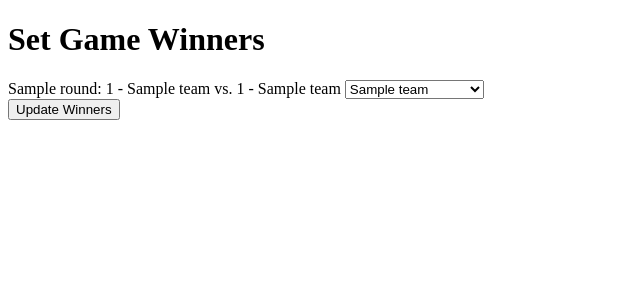
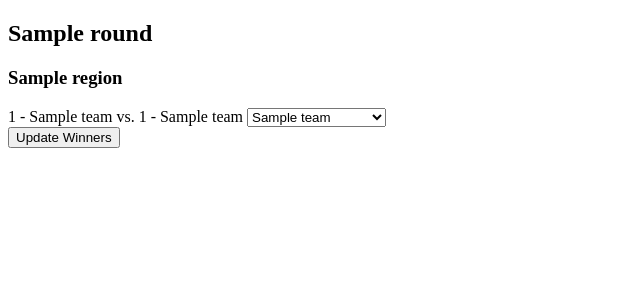
Before and after one commit to gmichnikov/madness, a Flask app: page /admin/set_winners in a window 1280 px wide. Shown: the part 71-371 px from the top of the page, without its empty margins (0-640 px from the left). Run offline with Flask 3, Linux system fonts and the light colour scheme; a user stored in the database is signed in; tables that the repository leaves empty hold one stand-in row (values such as "Sample post"); parts of the project's set-up code (start-up, migrations or seed data) failed here and were passed over.

Commit message:
Organize set_winners by round and region

```diff
--- a/app/routes.py
+++ b/app/routes.py
@@ -8,6 +8,7 @@ import os
 import csv
 from sqlalchemy import text
 import pytz
+from collections import defaultdict
 from dotenv import load_dotenv
 load_dotenv()
 
@@ -501,6 +502,12 @@ def admin_set_winners():
     games = Game.query.filter(Game.team1_id.isnot(None),
                               Game.team2_id.isnot(None)).order_by(Game.id).all()
 
+    games_by_round_and_region = defaultdict(lambda: defaultdict(list))
+    for game in games:
+        round_name = game.round.name
+        region_name = game.team1.region.name  # Assuming team1 and team2 are always in the same region
+        games_by_round_and_region[round_name][region_name].append(game)
+
     if request.method == 'POST':
         for game in games:
             selected_team_id = request.form.get(f"game_{game.id}")
@@ -515,7 +522,6 @@ def admin_set_winners():
             elif previous_winning_team_id == selected_team_id:
                 pass
             elif selected_team_id is None:   # clearing a previously set winner
-                print("Clearing a winner")
                 game.winning_team_id = None
                 next_game = Game.query.filter_by(id=game.winner_goes_to_game_id).first()
                 if next_game:
@@ -523,10 +529,9 @@ def admin_set_winners():
                         next_game.team1_id = None
                     elif next_game.team2_id == previous_winning_team_id:
                         next_game.team2_id = None
-                log_entry = LogEntry(category='Remove Winner', current_user_id=current_user.id, description=f"{current_user.email} cleared winner of game {game.id}")
+                log_entry = LogEntry(category='Remove Winner', current_user_id=current_user.id, description=f"{current_user.email} cleared winner of {game.team1.name} vs {game.team2.name}")
                 db.session.add(log_entry)
             elif previous_winning_team_id is None:   # setting a winner
-                print("Setting a winner")
                 game.winning_team_id = selected_team_id
                 next_game = Game.query.filter_by(id=game.winner_goes_to_game_id).first()
                 if next_game:
@@ -534,10 +539,9 @@ def admin_set_winners():
                         next_game.team1_id = selected_team_id
                     elif next_game.team2_id is None:
                         next_game.team2_id = selected_team_id
-                log_entry = LogEntry(category='Set Winner', current_user_id=current_user.id, description=f"{current_user.email} set winner of game {game.id}")
+                log_entry = LogEntry(category='Set Winner', current_user_id=current_user.id, description=f"{current_user.email} set winner of {game.team1.name} vs {game.team2.name}")
                 db.session.add(log_entry)
             else:   # switching winner
-                print("Changing a winner")
                 game.winning_team_id = selected_team_id
                 next_game = Game.query.filter_by(id=game.winner_goes_to_game_id).first()
                 if next_game:
@@ -546,11 +550,11 @@ def admin_set_winners():
                     elif next_game.team2_id == previous_winning_team_id:
                         next_game.team2_id = selected_team_id
 
-                log_entry = LogEntry(category='Change Winner', current_user_id=current_user.id, description=f"{current_user.email} changed winner of game {game.id}")
+                log_entry = LogEntry(category='Change Winner', current_user_id=current_user.id, description=f"{current_user.email} changed winner of {game.team1.name} vs {game.team2.name}")
                 db.session.add(log_entry)
 
         db.session.commit()
         flash('Game winners updated.', 'success')
         return redirect(url_for('admin_set_winners'))
 
-    return render_template('admin/set_winners.html', games=games)
+    return render_template('admin/set_winners.html', games_by_round_and_region=games_by_round_and_region)
--- a/app/templates/admin/set_winners.html
+++ b/app/templates/admin/set_winners.html
@@ -1,11 +1,13 @@
 {% extends "base.html" %}
 {% block content %}
-<h1>Set Game Winners</h1>
 <form method="POST">
+    {% for round_name, regions in games_by_round_and_region.items() %}
+        <h2>{{ round_name }}</h2>
+        {% for region_name, games in regions.items() %}
+            <h3>{{ region_name }}</h3>
             {% for game in games %}
                 <div>
                     <label for="game_{{ game.id }}">
-                {{ game.round.name }}:
                         {{ game.team1.seed }} - {{ game.team1.name }} vs.
                         {{ game.team2.seed }} - {{ game.team2.name }}
                     </label>
@@ -16,6 +18,8 @@
                     </select>
                 </div>
             {% endfor %}
+        {% endfor %}
+    {% endfor %}
     <input type="submit" value="Update Winners">
 </form>
 {% endblock %}
```
Lines whose indentation alone changed are shown as unchanged.
